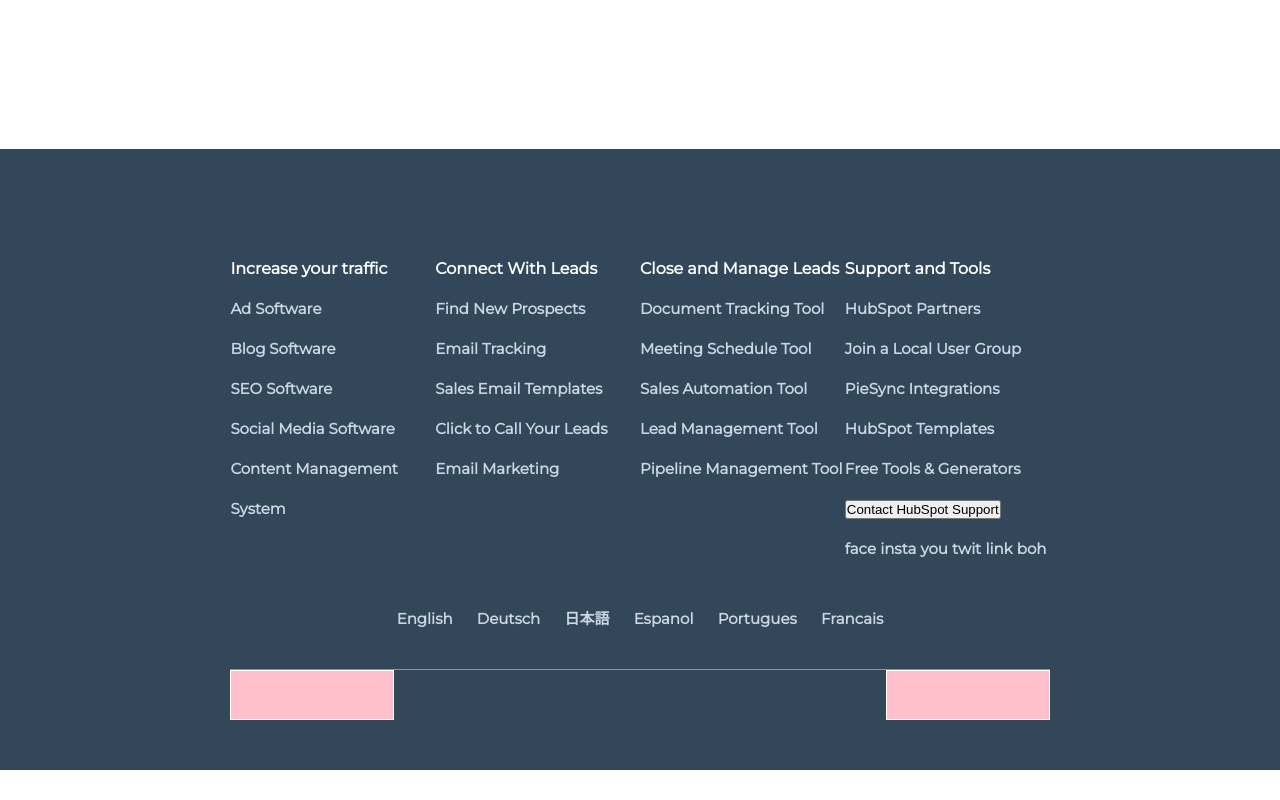
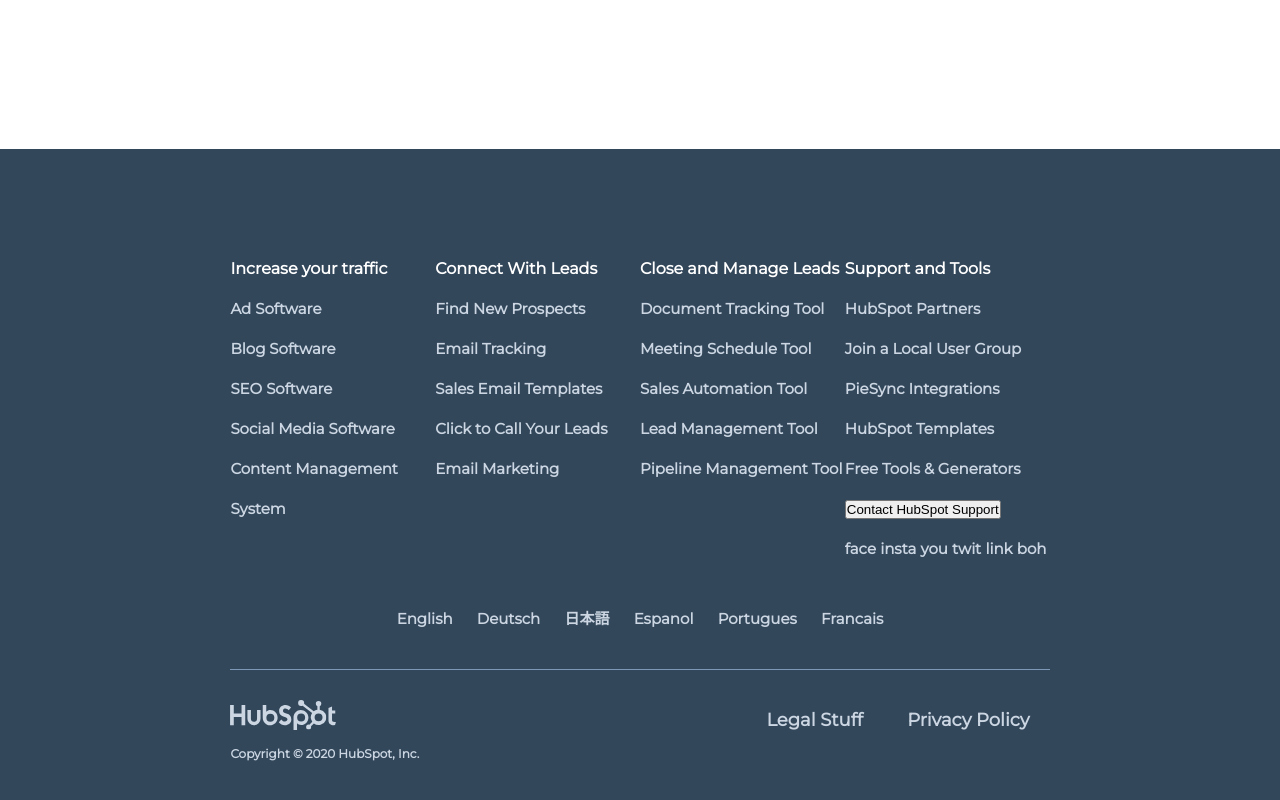
Before and after one commit to francescoferruccio/html-css-hubspot, a plain HTML site: page index.html in a window 1280 px wide. Shown: the part 4417-5217 px from the top of the page. Before the commit the page ends 5187 px from the top, so only its background shows below. Drawn offline with Linux system fonts and the light colour scheme.

Commit message:
sezione finale del footer completa

```diff
--- a/index.html
+++ b/index.html
@@ -320,10 +320,12 @@
         </section>
         <section class="clearfix">
           <div class="bottom-left">
-
+            <a href="#"><img src="img/logo-grey.svg" alt=""></a>
+            <p>Copyright © 2020 HubSpot, Inc.</p>
           </div>
           <div class="bottom-right">
-
+            <a href="#">Legal Stuff</a>
+            <a href="#">Privacy Policy</a>
           </div>
         </section>
       </div>
--- a/style.css
+++ b/style.css
@@ -404,6 +404,11 @@
   font-weight: bold;
 }
 
+footer p{
+  color: #cbd6e2;
+  font-size: 12px;
+}
+
 footer a{
   color: #cbd6e2;
   font-size: 15px;
@@ -426,6 +431,7 @@
 
 .lingue{
   padding: 30px 0;
+  margin-bottom: 30px;
   text-align: center;
   border-bottom: 1px solid #7c98b6;
 }
@@ -436,21 +442,14 @@
 }
 
 .bottom-left{
-  /* debug */
-  height: 50px;
-  background-color: pink;
-  border: 1px solid white;
-  /* end debug */
-  width: 20%;
   float: left;
 }
 
 .bottom-right{
-  /* debug */
-  height: 50px;
-  background-color: pink;
-  border: 1px solid white;
-  /* end debug */
-  width: 20%;
   float: right;
 }
+
+.bottom-right a{
+  padding: 0 20px;
+  font-size: 18px;
+}
```
